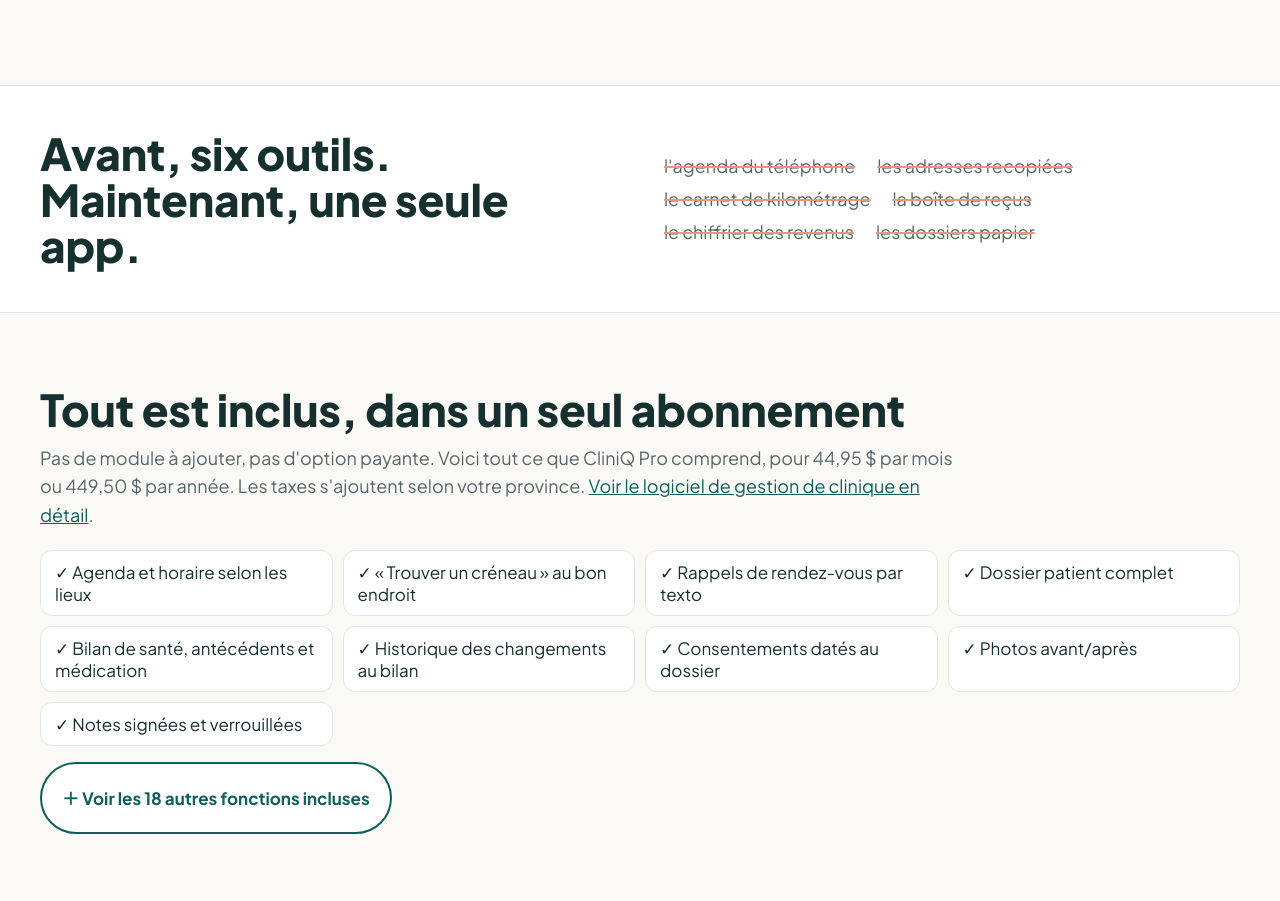
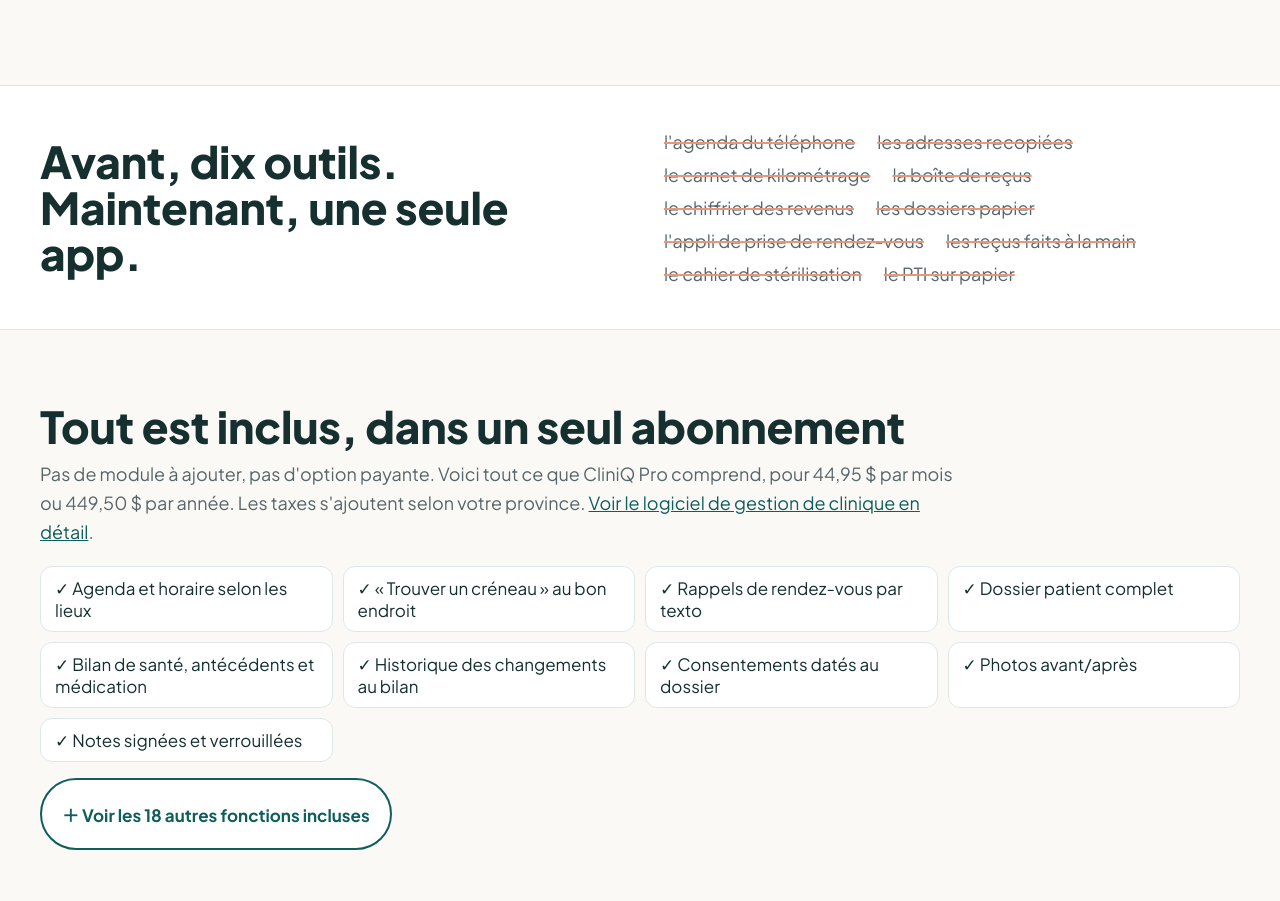
Before and after one commit to nancyproulx1970-create/cliniqpromobile-site, a plain HTML site: page index.html in a window 1280 px wide. Shown: the part 2988-3889 px from the top of the page. Drawn offline with Linux system fonts and the light colour scheme.

Commit message:
Accueil FR + EN : Avant, dix outils (appli de rendez-vous, reçus à la main, cahier de stérilisation, PTI sur papier)
Co-Authored-By: Claude Opus 5.5 <noreply@anthropic.com>
Claude-Session: https://claude.ai/code/session_01Gq2MXuAbqCAnZbCt8wReRH

```diff
--- a/index.html
+++ b/index.html
@@ -179,7 +179,7 @@ document.addEventListener('keydown',function(e){if(e.key==='Escape')fermer();});
 </section>
 <section aria-label="Les outils que CliniQ Pro remplace" style="background: #FFFFFF; border-top: 1px solid #DCE8E5; border-bottom: 1px solid #DCE8E5">
 <div style="max-width: 1200px; margin: 0 auto; padding: 44px 24px; display: grid; grid-template-columns: repeat(auto-fit, minmax(min(340px, 100%), 1fr)); gap: 20px 48px; align-items: center">
-<h2 class="disp" style="margin: 0; font-size: clamp(28px, 4.5vw, 44px); line-height: 1.05; font-weight: 800; letter-spacing: -0.2px; color: #15302F">Avant, six outils. Maintenant, une seule app.</h2>
+<h2 class="disp" style="margin: 0; font-size: clamp(28px, 4.5vw, 44px); line-height: 1.05; font-weight: 800; letter-spacing: -0.2px; color: #15302F">Avant, dix outils. Maintenant, une seule app.</h2>
 <ul style="margin: 0; padding: 0; list-style: none; display: flex; flex-wrap: wrap; gap: 10px 22px; font-size: 18px; color: #56666A">
 <li style="text-decoration: line-through; text-decoration-color: #E9967A; text-decoration-thickness: 2px">l'agenda du téléphone</li>
 <li style="text-decoration: line-through; text-decoration-color: #E9967A; text-decoration-thickness: 2px">les adresses recopiées</li>
@@ -187,6 +187,10 @@ document.addEventListener('keydown',function(e){if(e.key==='Escape')fermer();});
 <li style="text-decoration: line-through; text-decoration-color: #E9967A; text-decoration-thickness: 2px">la boîte de reçus</li>
 <li style="text-decoration: line-through; text-decoration-color: #E9967A; text-decoration-thickness: 2px">le chiffrier des revenus</li>
 <li style="text-decoration: line-through; text-decoration-color: #E9967A; text-decoration-thickness: 2px">les dossiers papier</li>
+<li style="text-decoration: line-through; text-decoration-color: #E9967A; text-decoration-thickness: 2px">l'appli de prise de rendez-vous</li>
+<li style="text-decoration: line-through; text-decoration-color: #E9967A; text-decoration-thickness: 2px">les reçus faits à la main</li>
+<li style="text-decoration: line-through; text-decoration-color: #E9967A; text-decoration-thickness: 2px">le cahier de stérilisation</li>
+<li style="text-decoration: line-through; text-decoration-color: #E9967A; text-decoration-thickness: 2px">le PTI sur papier</li>
 </ul>
 </div>
 </section>
```
Also changed, not shown: en/index.html (+5 -1 lines).
